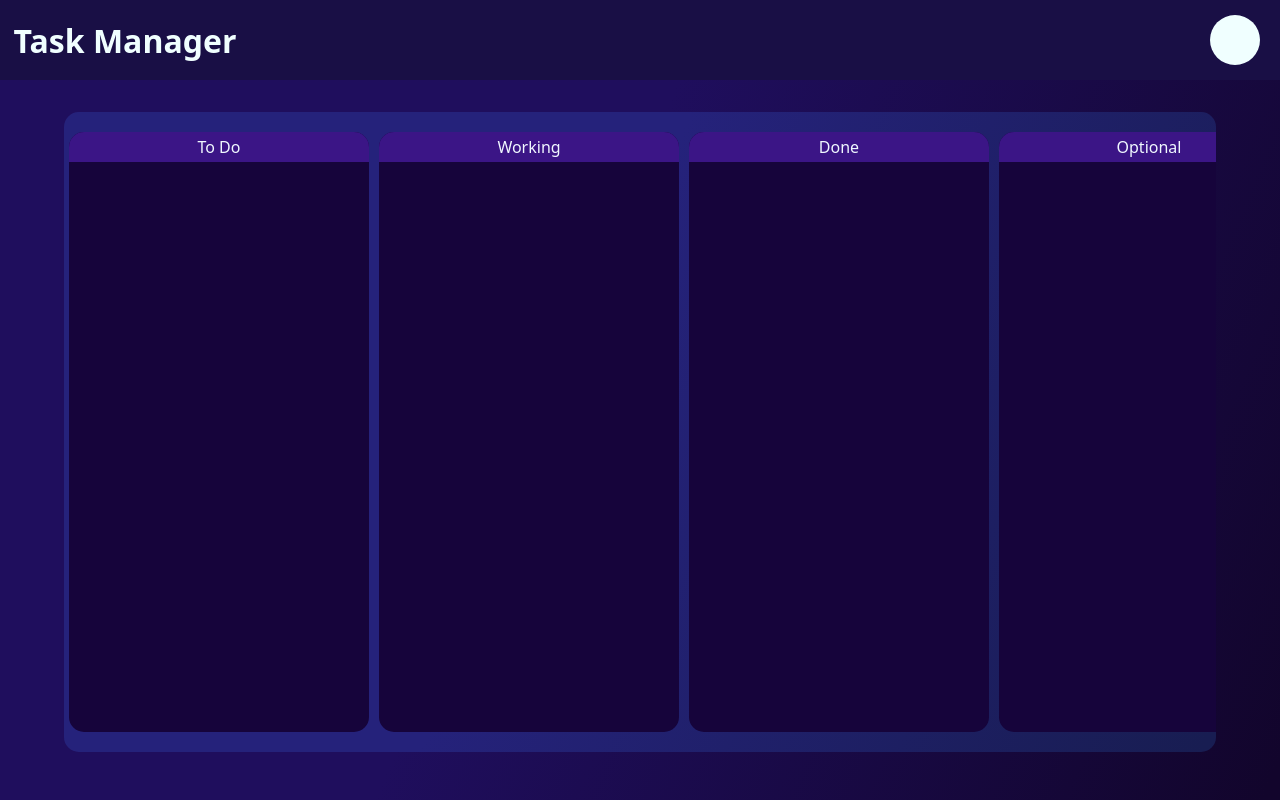
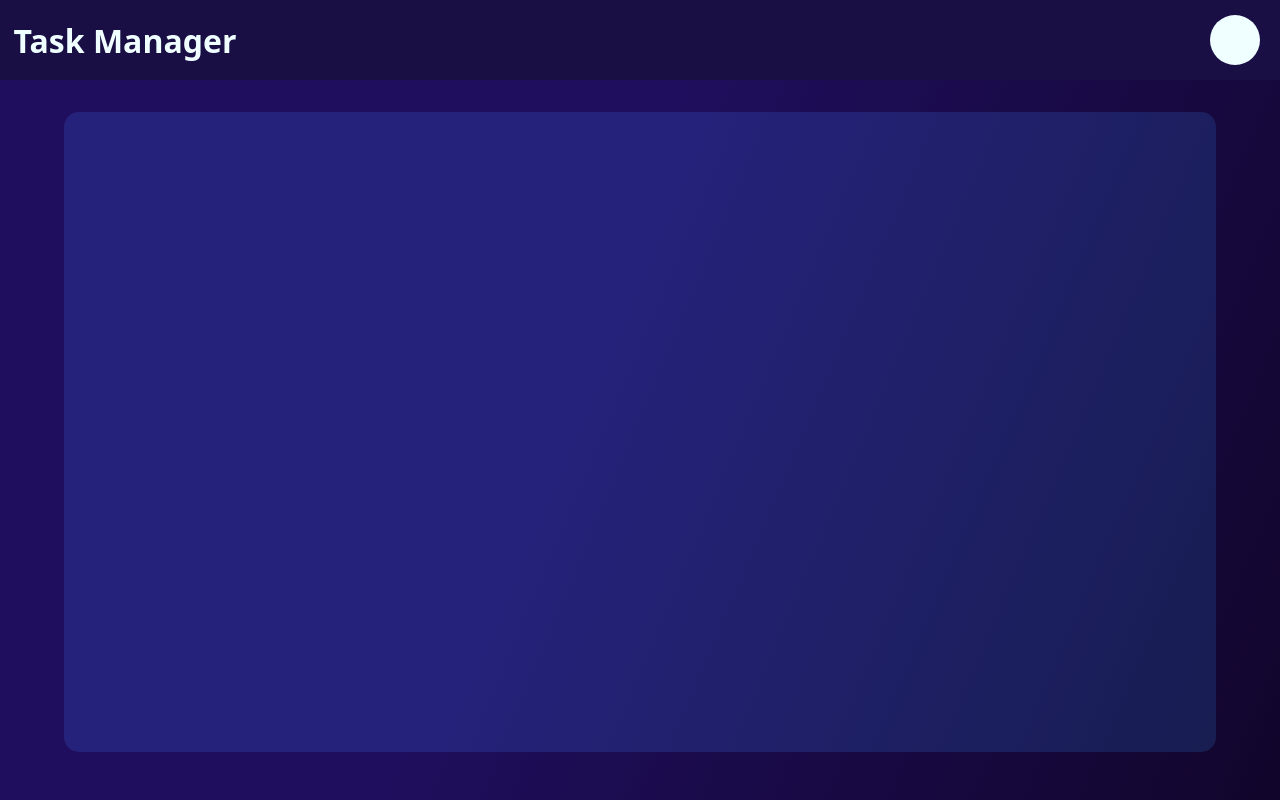
Before and after one commit to Peveylun/task-manager, a React (Vite) app in the folder client/: page / in a window 1280 px wide. Built offline with nearby package versions, Linux system fonts and the light colour scheme.

Commit message:
small refactoring

```diff
--- a/client/src/components/Column/column.jsx
+++ b/client/src/components/Column/column.jsx
@@ -1,5 +1,4 @@
 import './column.css';
-import Task from "../Task/task.jsx";
 
 function Column(props) {
     return (
--- a/client/src/components/Dashboard/dashboard.jsx
+++ b/client/src/components/Dashboard/dashboard.jsx
@@ -1,16 +1,17 @@
 import './dashboard.css'
 import Column from "../Column/column.jsx";
-import Task from "../Task/task.jsx";
+import {useState} from "react";
 
 function Dashboard() {
+    const [dashboard_titles, setDashboard_titles] = useState([]);
 
     return (
         <div className="dashboard">
-            <Column title="To Do">
-            </Column>
-            <Column title="Working"></Column>
-            <Column title="Done"></Column>
-            <Column title="Optional"></Column>
+            {dashboard_titles.map(title => (
+                <Column title={title}>
+
+                </Column>
+            ))}
         </div>
     )
 }
--- a/client/src/components/Task/task.css
+++ b/client/src/components/Task/task.css
@@ -0,0 +1,3 @@
+.task {
+    margin: 5px;
+}
```
